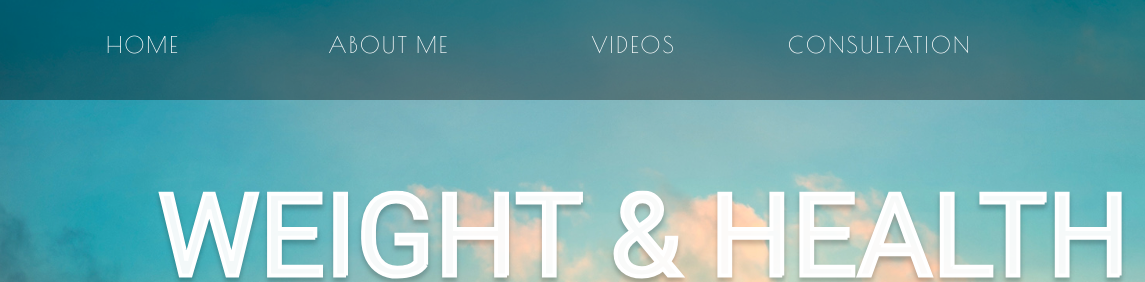
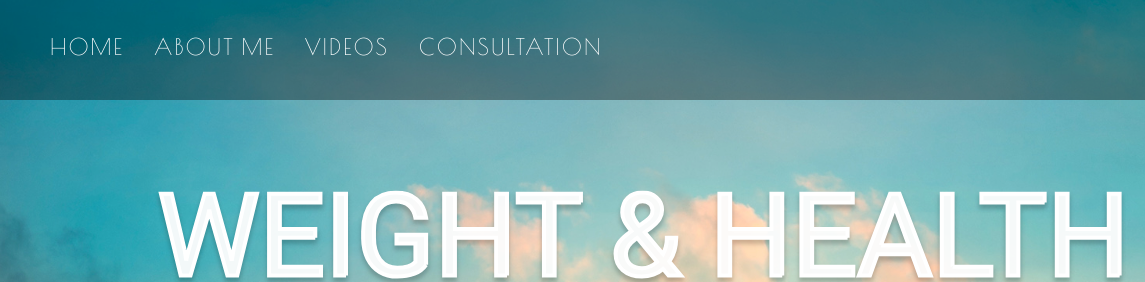
Before and after one commit to Aleksandre19/cv-ucmp, a plain HTML site: page index.html in a window 1280 px wide. Shown: the top 282 px of the page, 0-1145 px from the left. Drawn offline with nearby package versions, Linux system fonts and the light colour scheme.

Commit message:
Adjusting menu's styles for desktop view

```diff
--- a/assets/css/style.css
+++ b/assets/css/style.css
@@ -133,14 +133,13 @@ header {
 .main-menu li {
     list-style: none;
     line-height: 50px;
-    width: 100%;
+    margin-left: 30px;
 
     /* display: inline; */
     /* margin-left: 25px; */
 }
 
 .main-menu li a {
-    display: block;
 
     font-family: "Poiret One";
     font-size: 1em;
@@ -935,6 +934,11 @@ header {
                 animation: btn-signUp-lg 1s ease forwards 4s;
             }
 
+            .navbar-nav{
+                width: 650px;
+            }
+
+
         }
 
 
```
Also changed, not shown: .c9/metadata/environment/assets/css/style.css, .c9/metadata/preview-/index.html (added), 1 other file.
